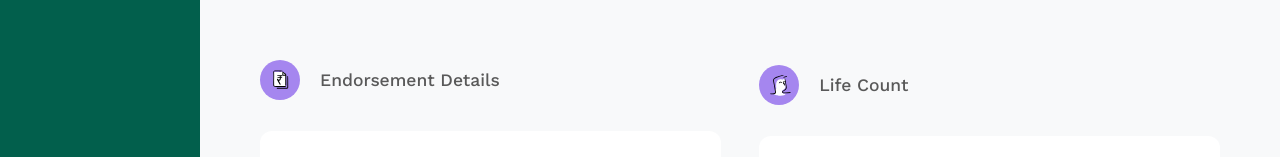
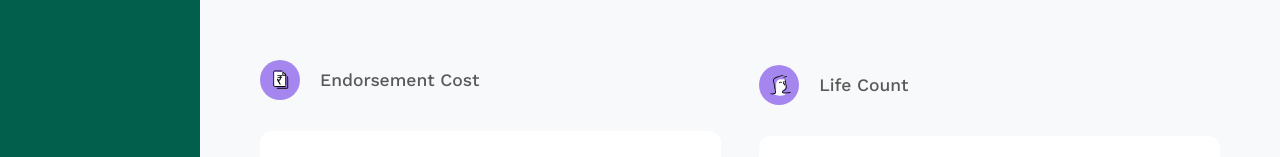
Before and after one commit to souravpurkait360/loopproject, a React (Create React App) app: page / in a window 1280 px wide. Shown: the part 405-562 px from the top of the page. Built offline with nearby package versions, Linux system fonts and the light colour scheme.

Commit message:
boldness reduced

```diff
--- a/src/components/Endorsements/EndorsementDetails/index.tsx
+++ b/src/components/Endorsements/EndorsementDetails/index.tsx
@@ -21,7 +21,7 @@ const EndorsementDetails = () => {
                     <EndorsementDetailsTitleIconWrapper>
                         <MoneyIcon />
                     </EndorsementDetailsTitleIconWrapper>
-                    <span>Endorsement Details</span>
+                    <span>Endorsement Cost</span>
                 </EndorsementDetailsTitle>
                 <EndorsementDetailsCard>
                     <EndorsementDetailsCardRowMajor>
```
